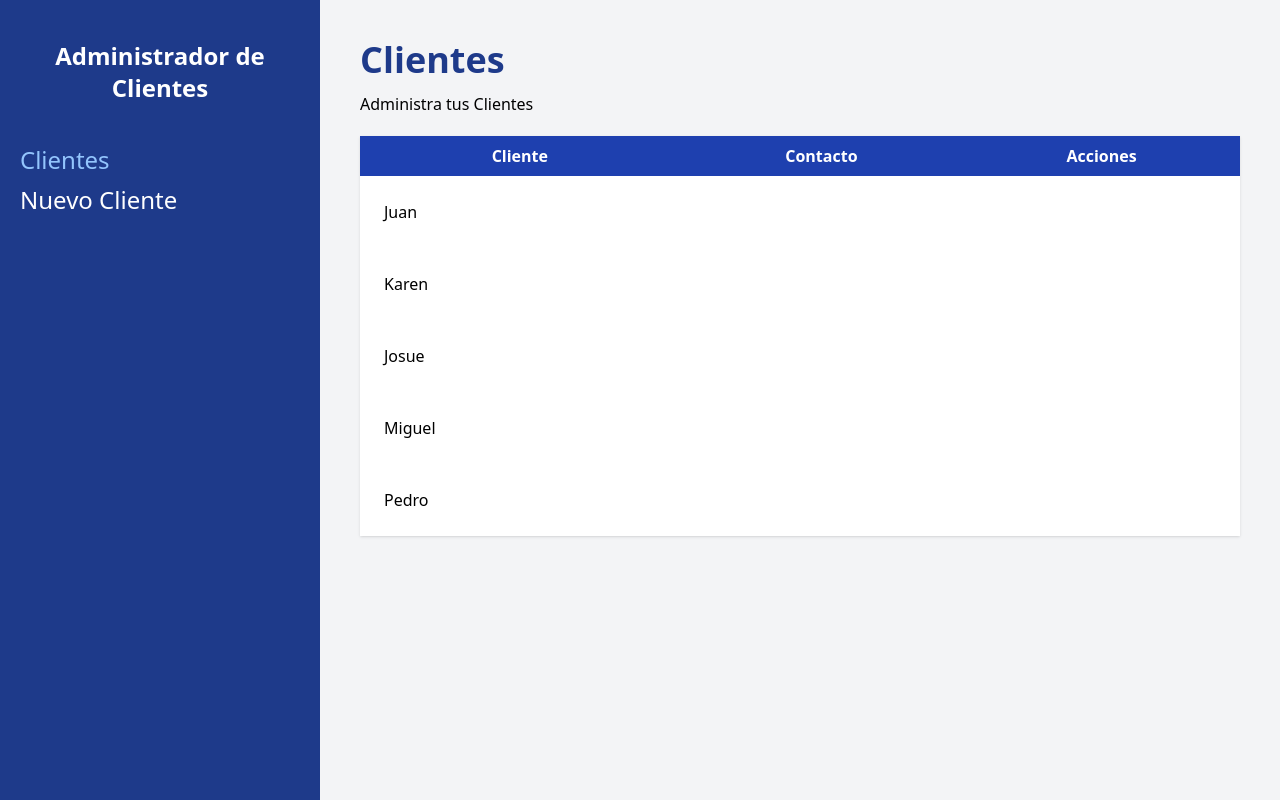
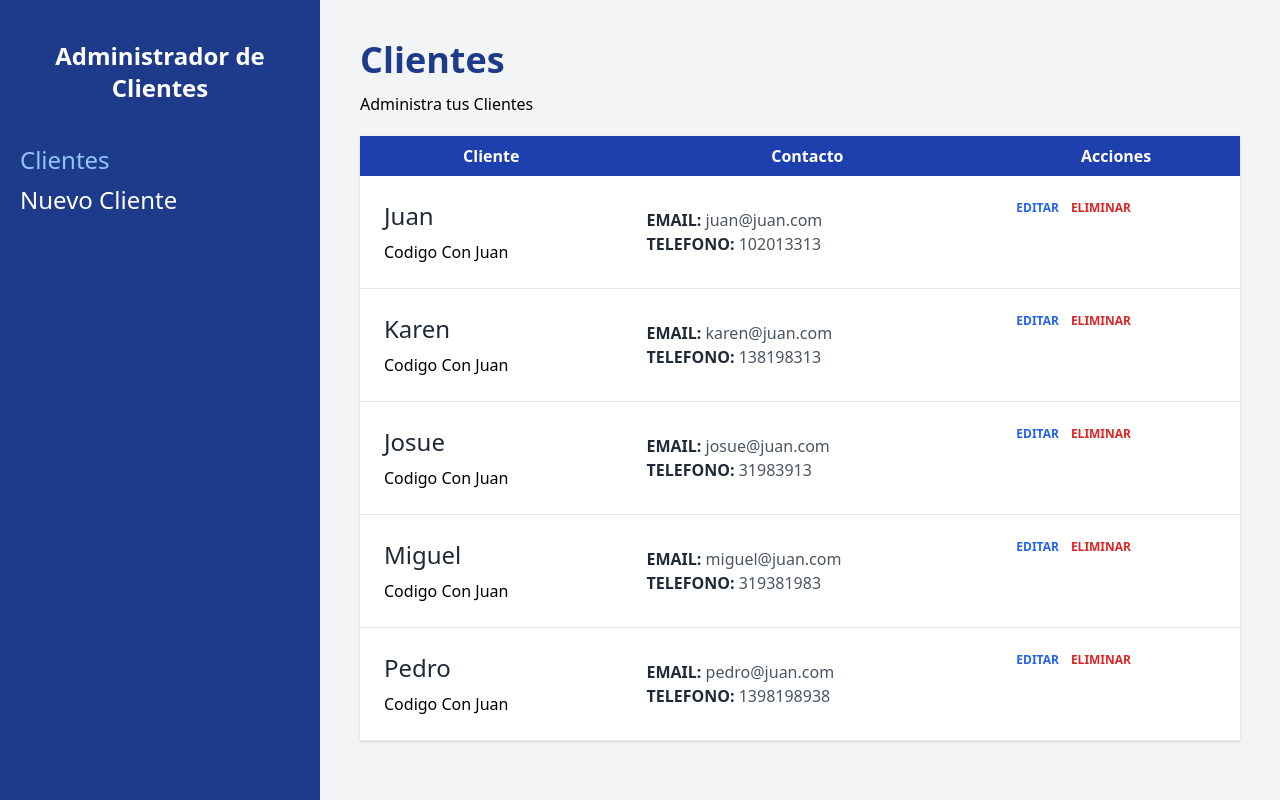
Before and after one commit to ivan-burgio/proyecto-crm-vite, a React (Vite) app: page / in a window 1280 px wide. Built offline with nearby package versions, Linux system fonts and the light colour scheme.

Commit message:
Mostrando el resto de la info

```diff
--- a/src/components/Cliente.jsx
+++ b/src/components/Cliente.jsx
@@ -1,9 +1,43 @@
 export default function Cliente({ cliente }) {
-    const {nombre, empresa, email, telefono, id} = cliente;
+    const { nombre, empresa, email, telefono, id } = cliente;
 
     return (
-        <tr>
-            <td className="p-6">{nombre}</td>
+        <tr className="border-b">
+            <td className="p-6 space-y-2">
+                <p className="text-2xl text-gray-800">{nombre}</p>
+                <p>{empresa}</p>
+            </td>
+
+            <td className="p-6">
+                <p className="text-gray-600">
+                    <span className="text-gray-800 uppercase font-bold">
+                        Email:{" "}
+                    </span>
+                    {email}
+                </p>
+                <p className="text-gray-600">
+                    <span className="text-gray-800 uppercase font-bold">
+                        Telefono:{" "}
+                    </span>
+                    {telefono}
+                </p>
+            </td>
+
+            <td className="p-6 flex gap-3">
+                <button
+                    type="button"
+                    className="text-blue-600 hover:text-blue-700 uppercase font-bold text-xs"
+                >
+                    Editar
+                </button>
+
+                <button
+                    type="button"
+                    className="text-red-600 hover:text-red-700 uppercase font-bold text-xs"
+                >
+                    Eliminar
+                </button>
+            </td>
         </tr>
     );
 }
```
